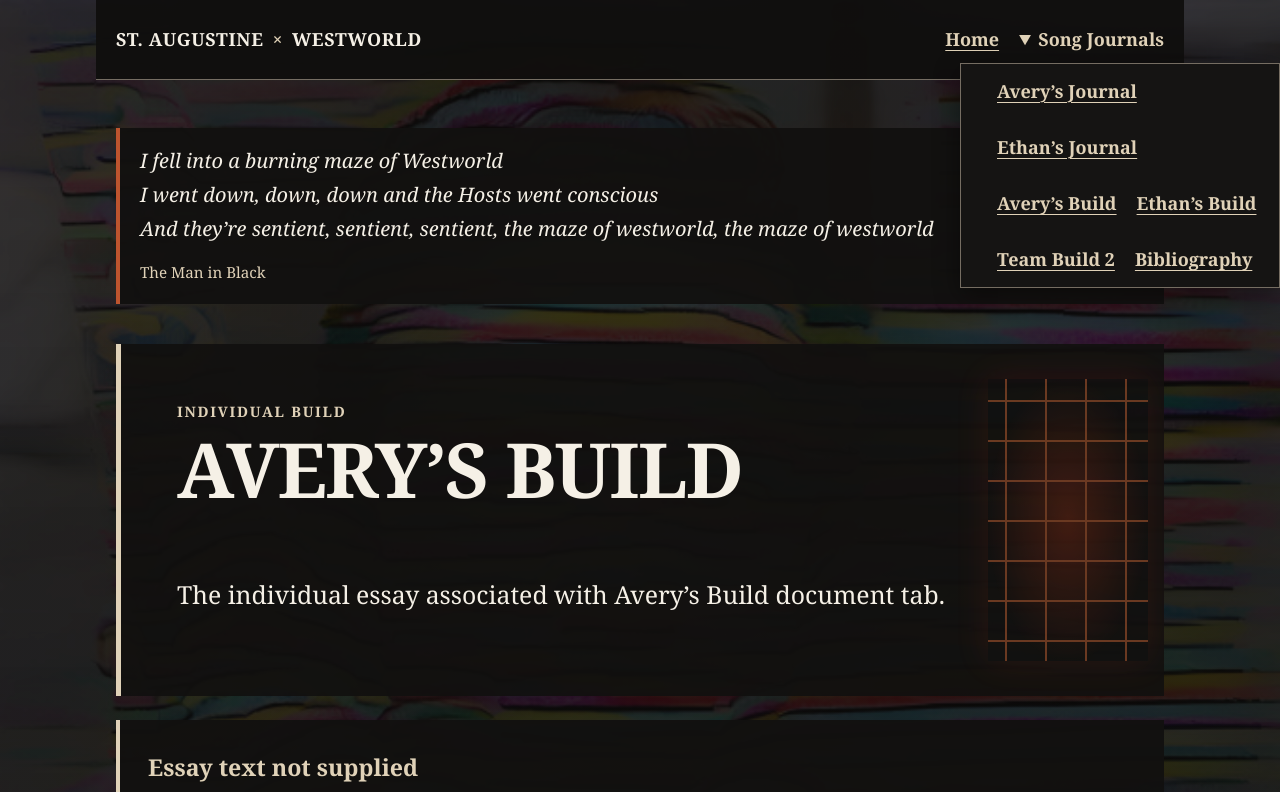
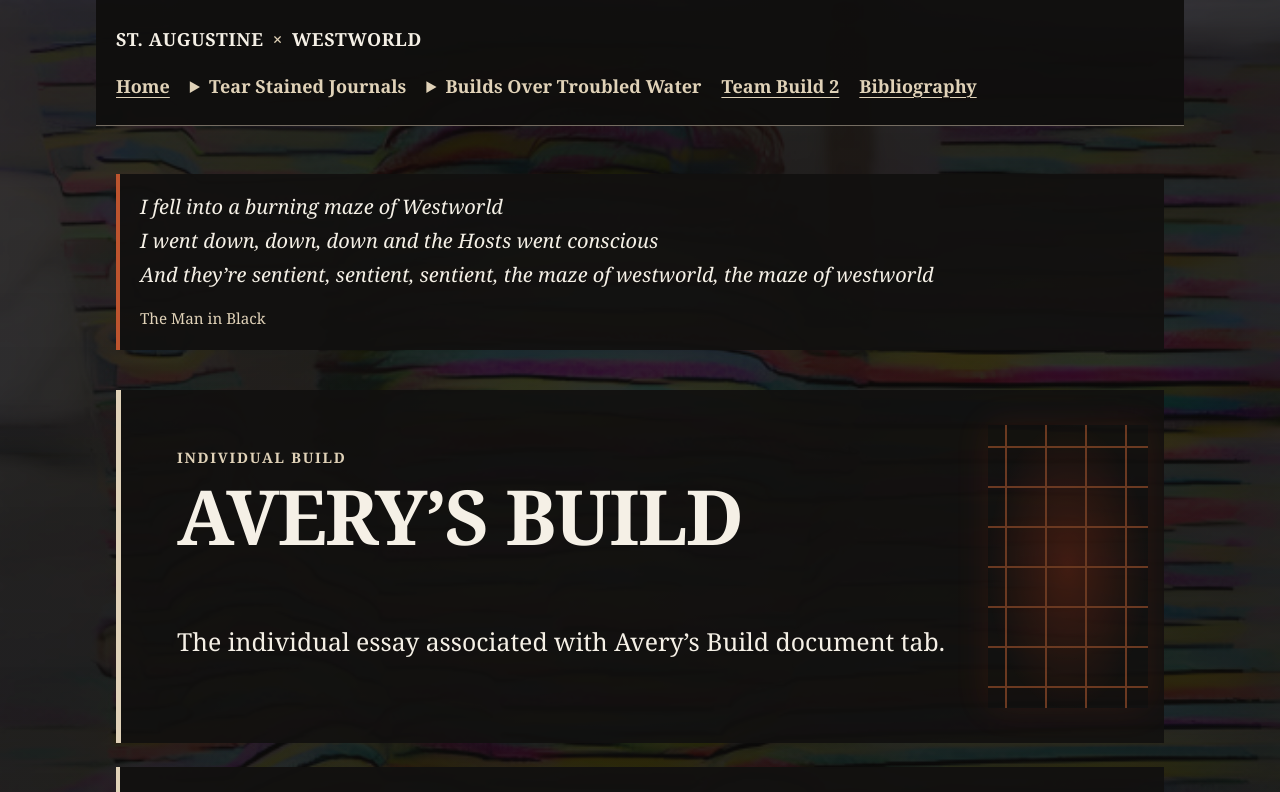
Before and after one commit to um-lrc-hnr241/2026-fall-man-in-black, a plain HTML site: page build-avery.html in a window 1280 px wide. Shown: the top 792 px of the page. Drawn offline with Linux system fonts and the light colour scheme.

Commit message:
Agent: update build-avery.html

```diff
--- a/build-avery.html
+++ b/build-avery.html
@@ -14,20 +14,37 @@
       <ul>
         <li><a href="index.html">Home</a></li>
         <li class="journal-menu">
-          <details open>
-            <summary>Song Journals</summary>
+          <details>
+            <summary>Tear Stained Journals</summary>
             <div class="journal-menu-content">
               <ul>
                 <li><a href="journal-avery.html">Avery’s Journal</a></li>
                 <li><a href="journal-ethan.html">Ethan’s Journal</a></li>
-                <li><a href="build-avery.html" aria-current="page">Avery’s Build</a></li>
-                <li><a href="build-ethan.html">Ethan’s Build</a></li>
-                <li><a href="team-build-2.html">Team Build 2</a></li>
-                <li><a href="bibliography.html">Bibliography</a></li>
+                <li><a href="journal-evelyn.html">Evelyn’s Journal</a></li>
+                <li><a href="journal-jay.html">Jay’s Journal</a></li>
+                <li><a href="journal-jayren.html">Jayren’s Journal</a></li>
+                <li><a href="journal-liam.html">Liam’s Journal</a></li>
               </ul>
             </div>
           </details>
         </li>
+        <li class="journal-menu">
+          <details>
+            <summary>Builds Over Troubled Water</summary>
+            <div class="journal-menu-content">
+              <ul>
+                <li><a href="build-avery.html" aria-current="page">Avery’s Build</a></li>
+                <li><a href="build-ethan.html">Ethan’s Build</a></li>
+                <li><a href="build-evelyn.html">Evelyn’s Build</a></li>
+                <li><a href="build-jay.html">Jay’s Build</a></li>
+                <li><a href="build-jayren.html">Jayren’s Build</a></li>
+                <li><a href="build-liam.html">Liam’s Build</a></li>
+              </ul>
+            </div>
+          </details>
+        </li>
+        <li><a href="team-build-2.html">Team Build 2</a></li>
+        <li><a href="bibliography.html">Bibliography</a></li>
       </ul>
     </nav>
   </header>
```
